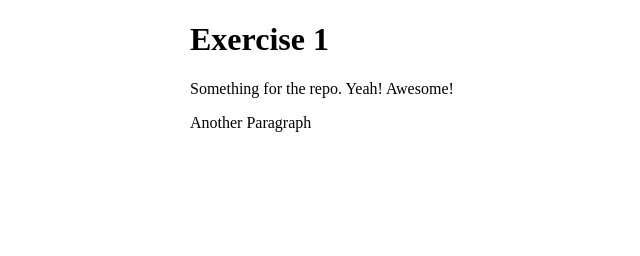
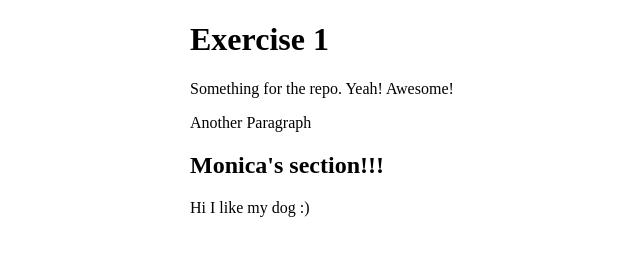
Before and after one commit to lamenmon/exercise1-1, a plain HTML site: page index.html in a window 1280 px wide. Shown: the whole page, without its empty margins (50-690 px from the left). Drawn offline with Linux system fonts and the light colour scheme.

Commit message:
Update index.html

```diff
--- a/index.html
+++ b/index.html
@@ -8,5 +8,7 @@
         <h1>Exercise 1</h1>
         <p>Something for the repo. Yeah! Awesome! </p>
         <p>Another Paragraph</p>
+        <h2> Monica's section!!! </h2>
+        <p> Hi I like my dog :) </p>
     </body>
 </html>
```
